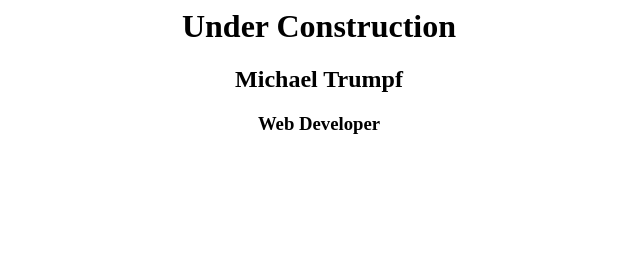
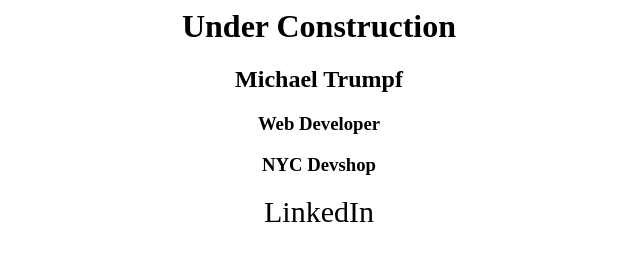
Before and after one commit to miketrumpf/miketrumpf.github.io, a plain HTML site: page index.html in a window 1280 px wide. Shown: the whole page, without its empty margins (321-961 px from the left). Drawn offline with nearby package versions, Linux system fonts and the light colour scheme.

Commit message:
added linkedin link

```diff
--- a/index.html
+++ b/index.html
@@ -13,6 +13,8 @@
       <h1>Under Construction</h1>
       <h2>Michael Trumpf</h2>
       <h3>Web Developer<h3>
+      <h3>NYC Devshop</h3>
+      <a href="https://www.linkedin.com/in/michaeltrumpf">LinkedIn</a>
   </div>
   <!-- </div> -->
 
```
